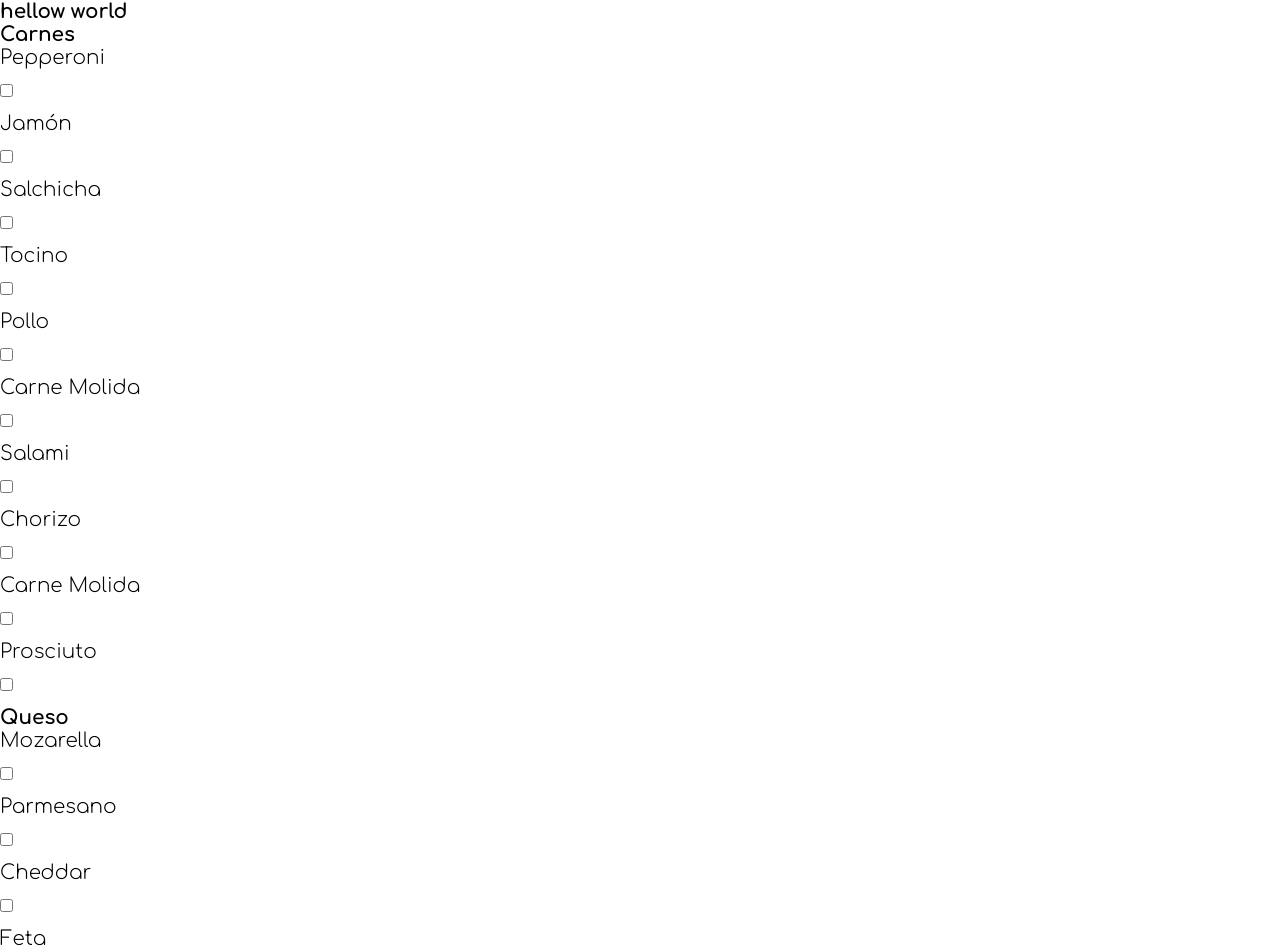
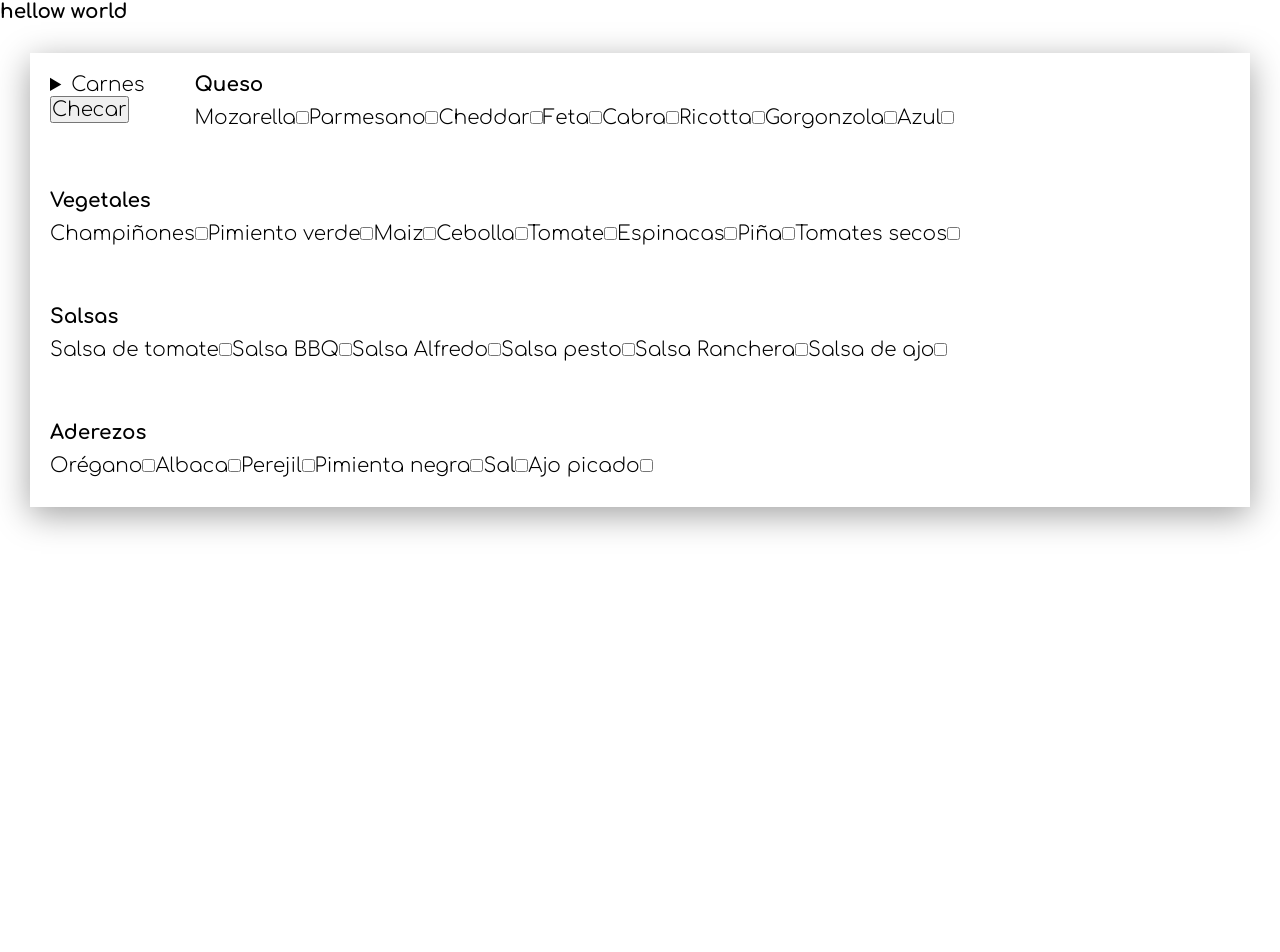
Before and after one commit to DavidCv0914/PizzaProject, a React (Vite) app in the folder client/: page /Order in a window 1280 px wide. Shown: the top 952 px of the page. After the commit the page ends 800 px from the top, so only its background shows below. Built offline with nearby package versions, Linux system fonts and the light colour scheme.

Commit message:
forms orden

```diff
--- a/client/src/assets/css/index.css
+++ b/client/src/assets/css/index.css
@@ -254,7 +254,7 @@ header{
 form input{
     margin: 15px 0;
     border-radius: 50px;
-    padding: var(--boton-padding);
+    padding: 8px 30px;
     border: none;
     line-height: 1.5;
 }
@@ -304,4 +304,56 @@ form input::selection{
     text-decoration: none;
     z-index: 200;
 }
+.order-form{
+    padding: 20px;
+    gap: 50px;
+    background: var( --color-quinto);
+    box-shadow: 0 8px 32px 0 rgba(0, 0, 0, 0.37);
+    margin: 30px;
+    display: flex;
+    flex-wrap: wrap;
+}
+.order-form form input,progress{
+    accent-color: var(--color-segundo);
+    caret-color: #039e00;
+}
+
+
+
 /********----------------------------*/
+/* section{
+    position: relative;
+    width: 100%;
+    min-height: 100vh;
+    display: flex;
+    justify-content: center;
+    align-items: center;
+}
+section h2{
+    position: absolute;
+    color: var(--color-quinto);
+    font-size: 75px;
+    text-align: center;
+    transform: translateY(-100px);
+}
+section a{
+    text-decoration: none;
+    display: inline-block;
+    padding: 8px 30px;
+    background: var(--color-quinto);
+    color: var(--color-cuarto);
+    font-size: 20px;
+    font-weight: 900;
+    letter-spacing: 2px;
+    border-radius: 40px;
+    transform: translateY(50px);
+}
+section img{
+    position: absolute;
+    top: 0;
+    left: 0;
+    width: 100%;
+    height: 100%;
+    object-fit: cover;
+    pointer-events: none;
+} */
--- a/client/src/components/Layouts/header/Header.jsx
+++ b/client/src/components/Layouts/header/Header.jsx
@@ -54,8 +54,8 @@ export const Header = () => {
                 </div>
                 <ul className="menu">
                     <li><Link to="#">Menu</Link></li>
-                    <li><Link to="#">Encuentranos</Link></li>
-                    <li><Link to="#">Contactanos</Link></li>
+                    <li><Link to="feature">Encuentranos</Link></li>
+                    <li><Link to="about">Contactanos</Link></li>
                 </ul>
                 {verifyInfo ?
                 <div className="usuario">
--- a/client/src/components/Layouts/main/SectionInfo.jsx
+++ b/client/src/components/Layouts/main/SectionInfo.jsx
@@ -3,7 +3,7 @@ import React from 'react'
 export const SectionInfo = () => {
   return (
     <main>
-        <section className="feature">
+        <section className="feature" id='features'>
             <div className="feature-b">
 
                     <img className="feature-b-img1" src="https://res.cloudinary.com/dtit8udfs/image/upload/v1683727284/cortador-de-pizza_a7d55c.png"/>
@@ -21,7 +21,7 @@ export const SectionInfo = () => {
             </div>
         </section>
 
-        <section className="about">
+        <section className="about" id='about'>
             <div className="about-us">
                 <p></p>
                 <div className="about-us-c">
--- a/client/src/pages/Index.jsx
+++ b/client/src/pages/Index.jsx
@@ -1,11 +1,13 @@
 import React from 'react'
 import { Header } from "../components/Layouts/header/Header";
 import { SectionInfo } from "../components/Layouts/main/SectionInfo";
+import { Parallarax } from "../components/Layouts/header/Parallarax";
 
 export default function Index() {
   return (
     <>
     <Header/>
+    {/* <Parallarax/> */}
     <SectionInfo/>
     </>
   )
--- a/client/src/pages/Order.jsx
+++ b/client/src/pages/Order.jsx
@@ -1,231 +1,248 @@
 import React, { useState } from "react";
 
 export const Order = () => {
+
   const [isChecked, setIsChecked] = useState(false);
 
   function handleCheckboxChange() {
     setIsChecked(!isChecked);
   }
 
+  const handleSubmitMeats = (e) =>{
+    e.preventDefault()
+  }
+
   return (
     <>
       <h1>hellow world</h1>
+      <section className="order-form">
       <form>
-        <h3>Carnes</h3>{/*2*/}
-        <p>Pepperoni</p>
+
+        <details>
+          <summary>Carnes</summary>
+
         <input
           type="checkbox"
           checked={isChecked}
           onChange={handleCheckboxChange}
         />
-        <p>Jamón</p>
+        <label>Pepperoni</label>
+
         <input
           type="checkbox"
-          checked={isChecked}
-          onChange={handleCheckboxChange}
+
         />
-        <p>Salchicha</p>
+        <label>Jamón</label>
+
         <input
           type="checkbox"
-          checked={isChecked}
-          onChange={handleCheckboxChange}
+
         />
-        <p>Tocino</p>
+        <label>Salchicha</label>
+
         <input
           type="checkbox"
-          checked={isChecked}
-          onChange={handleCheckboxChange}
+
         />
-        <p>Pollo</p>
+        <label>Tocino</label>
+
         <input
           type="checkbox"
-          checked={isChecked}
-          onChange={handleCheckboxChange}
+
         />
-        <p>Carne Molida</p>
+        <label>Pollo</label>
+
         <input
           type="checkbox"
-          checked={isChecked}
-          onChange={handleCheckboxChange}
+
         />
-        <p>Salami</p>
+        <label>Carne Molida</label>
+
         <input
           type="checkbox"
-          checked={isChecked}
-          onChange={handleCheckboxChange}
+
         />
-        <p>Chorizo</p>
+        <label>Salami</label>
+
         <input
           type="checkbox"
-          checked={isChecked}
-          onChange={handleCheckboxChange}
+
         />
-        <p>Carne Molida</p>
+        <label>Chorizo</label>
+
         <input
           type="checkbox"
-          checked={isChecked}
-          onChange={handleCheckboxChange}
+
         />
-        <p>Prosciuto</p>
+        <label>Carne Molida</label>
+
         <input
           type="checkbox"
-          checked={isChecked}
-          onChange={handleCheckboxChange}
+
         />
+
+        <label>Prosciutto</label>
+        </details>
+        <button onSubmit={handleSubmitMeats}>Checar</button>
       </form>
 
       <form>
         <h3>Queso</h3>{/*1*/}
         {/*2*/}
-        <p>Mozarella</p>
+        <label>Mozarella</label>
         <input
           type="checkbox"
-          checked={isChecked}
-          onChange={handleCheckboxChange}
+
         />
-        <p>Parmesano</p>
+        <label>Parmesano</label>
         <input
           type="checkbox"
-          checked={isChecked}
-          onChange={handleCheckboxChange}
+
         />
-        <p>Cheddar</p>
+        <label>Cheddar</label>
         <input
           type="checkbox"
-          checked={isChecked}
-          onChange={handleCheckboxChange}
+
         />
-        <p>Feta</p>
+        <label>Feta</label>
         <input
           type="checkbox"
-          checked={isChecked}
-          onChange={handleCheckboxChange}
+
         />
-        <p>Cabra</p>
+        <label>Cabra</label>
         <input
           type="checkbox"
-          checked={isChecked}
-          onChange={handleCheckboxChange}
+
         />
-        <p>Ricotta</p>
+        <label>Ricotta</label>
         <input
           type="checkbox"
-          checked={isChecked}
-          onChange={handleCheckboxChange}
+
         />
-        <p>Gorgonzola</p>
+        <label>Gorgonzola</label>
         <input
           type="checkbox"
-          checked={isChecked}
-          onChange={handleCheckboxChange}
+
         />
-        <p>Azul</p>
+        <label>Azul</label>
         <input
           type="checkbox"
-          checked={isChecked}
-          onChange={handleCheckboxChange}
+
         />
       </form>
 
-
-
-
       <form>
       <h3>Vegetales</h3>{/*3*/}
-        <p>Champiñones</p>
+        <label>Champiñones</label>
         <input
           type="checkbox"
-          checked={isChecked}
-          onChange={handleCheckboxChange}
+
         />
-        <p>Pimiento verde</p>
+        <label>Pimiento verde</label>
         <input
           type="checkbox"
-          checked={isChecked}
-          onChange={handleCheckboxChange}
+
         />
-        <p>Maiz</p>
+        <label>Maiz</label>
         <input
           type="checkbox"
-          checked={isChecked}
-          onChange={handleCheckboxChange}
+
         />
-        <p>Cebolla</p>
+        <label>Cebolla</label>
         <input
           type="checkbox"
-          checked={isChecked}
-          onChange={handleCheckboxChange}
+
         />
-        <p>Tomate</p>
+        <label>Tomate</label>
         <input
           type="checkbox"
-          checked={isChecked}
-          onChange={handleCheckboxChange}
+
         />
-        <p>Espinacas</p>
+        <label>Espinacas</label>
         <input
           type="checkbox"
-          checked={isChecked}
-          onChange={handleCheckboxChange}
+
         />
-        <p>Piña</p>
+        <label>Piña</label>
         <input
           type="checkbox"
-          checked={isChecked}
-          onChange={handleCheckboxChange}
+
         />
-        <p>Tomates secos</p>
+        <label>Tomates secos</label>
         <input
           type="checkbox"
-          checked={isChecked}
-          onChange={handleCheckboxChange}
+
         />
       </form>
 
+      <form>
+      <h3>Salsas</h3>{/*2*/}
+        <label>Salsa de tomate</label>
+        <input
+          type="checkbox"
 
+        />
+        <label>Salsa BBQ</label>
+        <input
+          type="checkbox"
 
+        />
+        <label>Salsa Alfredo</label>
+        <input
+          type="checkbox"
+
+        />
+        <label>Salsa pesto</label>
+        <input
+          type="checkbox"
+
+        />
+        <label>Salsa Ranchera</label>
+        <input
+          type="checkbox"
+
+        />
+        <label>Salsa de ajo</label>
+        <input
+          type="checkbox"
+
+        />
+      </form>
 
       <form>
-      <h3>Salsas</h3>{/*2*/}
-        <p>Salsa de tomate</p>
+      <h3>Aderezos</h3>{/*3*/}
+      <label>Orégano</label>
         <input
           type="checkbox"
-          checked={isChecked}
-          onChange={handleCheckboxChange}
+
         />
-        <p>Salsa BBQ</p>
+        <label>Albaca</label>
         <input
           type="checkbox"
-          checked={isChecked}
-          onChange={handleCheckboxChange}
+
         />
-        <p>Salsa Alfredo</p>
+        <label>Perejil</label>
         <input
           type="checkbox"
-          checked={isChecked}
-          onChange={handleCheckboxChange}
+
         />
-        <p>Salsa pesto</p>
+        <label>Pimienta negra</label>
         <input
           type="checkbox"
-          checked={isChecked}
-          onChange={handleCheckboxChange}
+
         />
-        <p>Salsa Ranchera</p>
+        <label>Sal</label>
         <input
           type="checkbox"
-          checked={isChecked}
-          onChange={handleCheckboxChange}
+
         />
-        <p>Salsa de ajo</p>
+        <label>Ajo picado</label>
         <input
           type="checkbox"
-          checked={isChecked}
-          onChange={handleCheckboxChange}
+
         />
       </form>
-      <h3>Aderezos</h3>
-      {/*3*/}
+      </section>
     </>
   );
 };
```
Also changed, not shown: client/src/components/Layouts/header/Parallarax.jsx (added, +34 -0 lines).
